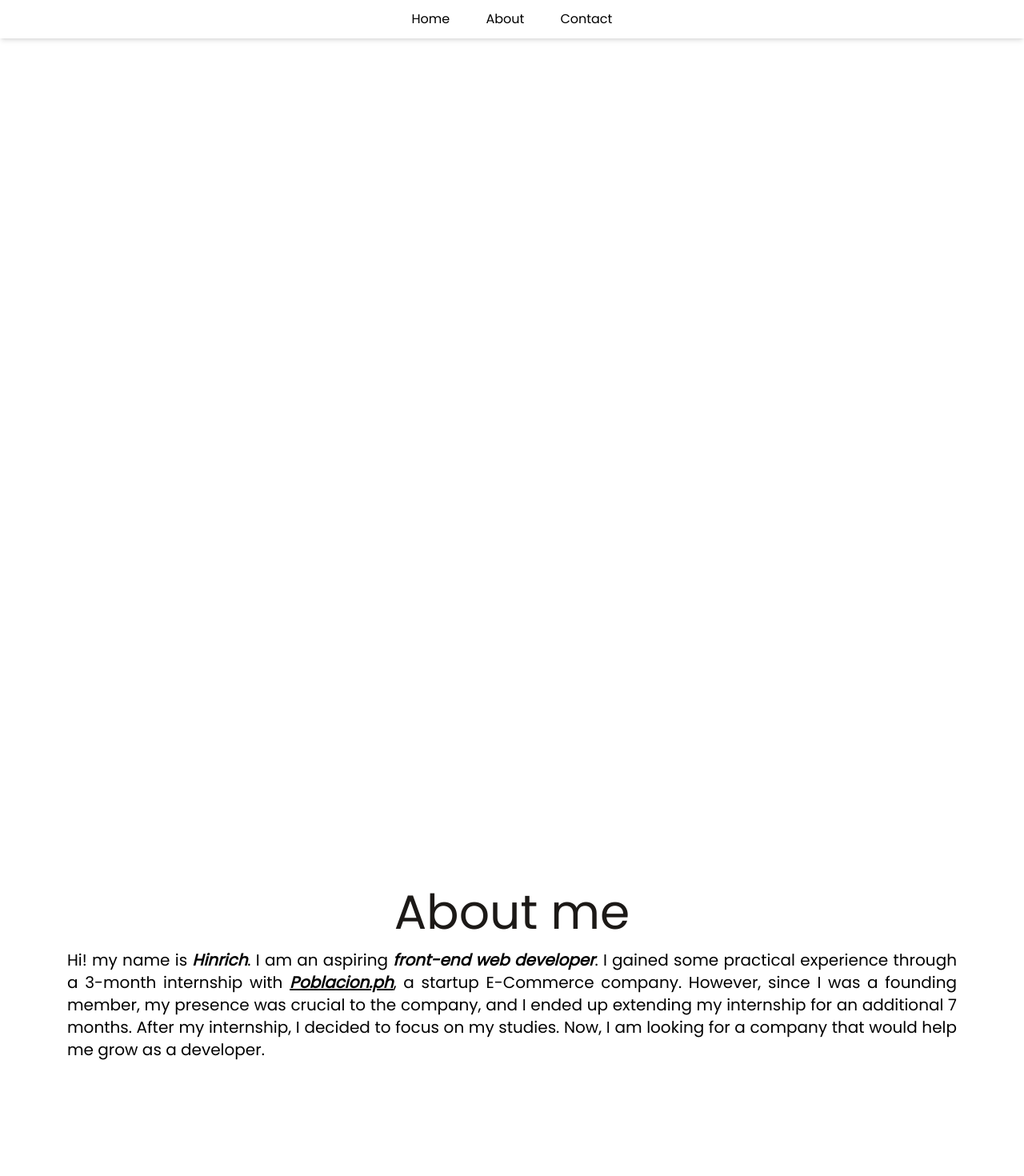
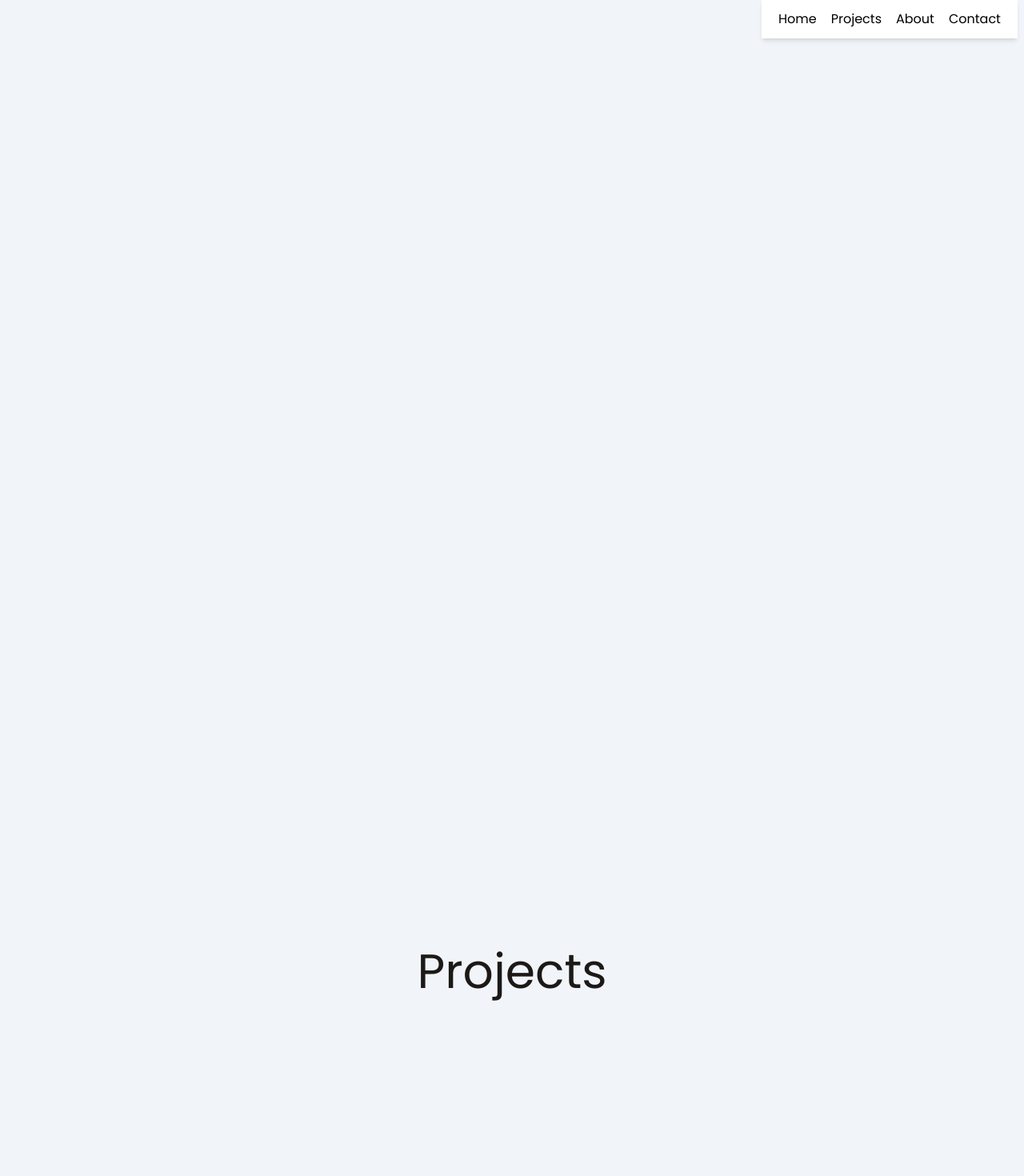
Before and after one commit to Amaterasu10/react-portfolio-vite, a React (Vite) app: page / in a window 1280 px wide. Shown: the top 1470 px of the page at 80% size. Built offline with nearby package versions, Linux system fonts and the light colour scheme.

Commit message:
added Projects as a section of App and added icons to navs

```diff
--- a/src/App.jsx
+++ b/src/App.jsx
@@ -4,32 +4,48 @@ import TopNav from './components/TopNav';
 import Home from './routes/Home';
 import Contact from './routes/Contact'
 import About from './routes/About'
+import Projects from './routes/Projects'
+import { FaHome } from 'react-icons/fa';
+import { GrProjects } from 'react-icons/gr';
+import { BsFillPersonFill } from 'react-icons/bs';
+
+
 
 import toast, { Toaster } from 'react-hot-toast';
 function App() {
 
 	const homeRef = useRef(null)
+	const projectsRef = useRef(null)
 	const aboutRef = useRef(null)
 	const contactRef = useRef(null)
 
 	const mainRef = useRef(null)
 
 	return (
-		<div className="App font-poppins relative">
-			<header className='fixed w-full z-50'>
+		<div className="App font-poppins relative bg-slate-100">
+			<header className='fixed w-fit z-50 right-2'>
 				<TopNav
 					navs={[
 						{
 							text: 'Home',
-							ref: homeRef
+							ref: homeRef,
+							icon: <FaHome title='Home' className='nav-icon' size={"2rem"}/>
+						},
+						{
+							text: "Projects",
+							ref: projectsRef,
+							icon: <GrProjects className='nav-icon' size={"2rem"}/>
 						},
 						{
 							text: 'About',
-							ref: aboutRef
+							ref: aboutRef,
+							icon: <GrProjects className='nav-icon' size={"2rem"}/>
+
 						},
 						{
 							text: 'Contact',
-							ref: contactRef
+							ref: contactRef,
+							icon: <GrProjects className='nav-icon' size={"2rem"}/>
 						}
 
 					]}
@@ -45,9 +61,9 @@ function App() {
 				{/* <Outlet/> */}
 				<Home ref={ homeRef } />
 
+				<Projects ref={ projectsRef } />
+
 				<About ref={ aboutRef } />
-
-				{/* <Projects/> */}
 
 				<Contact
 					ref={ contactRef }
```
